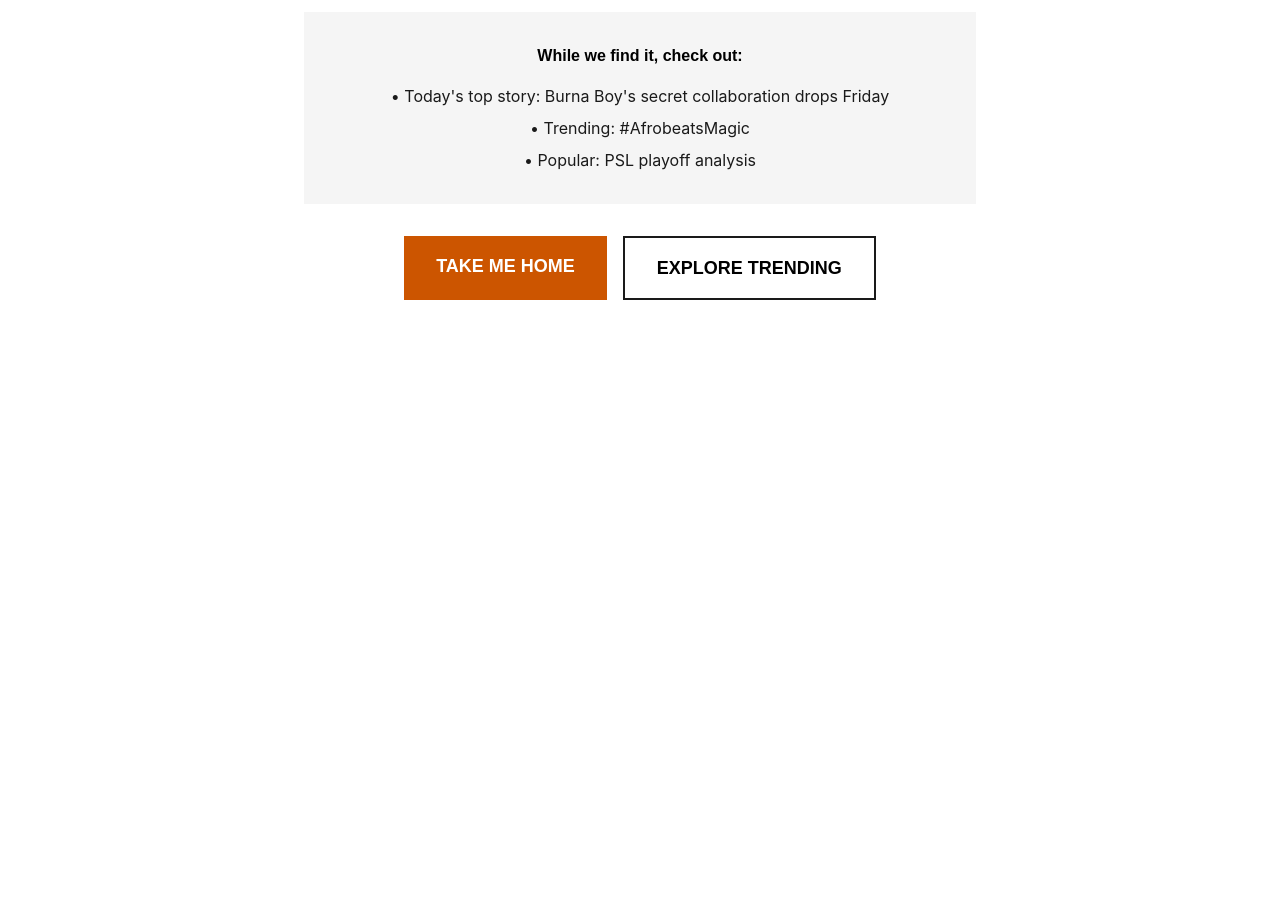
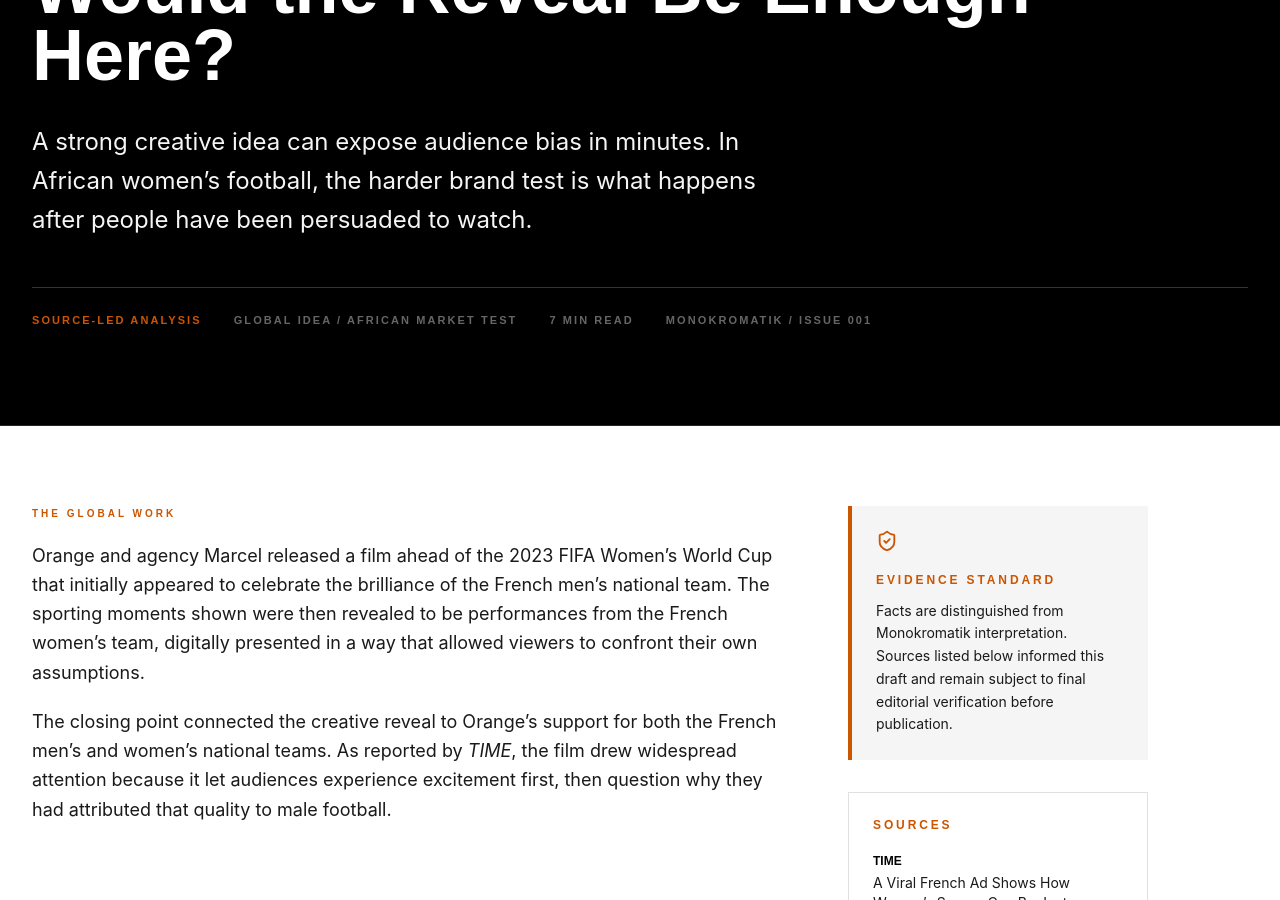
Before and after one commit to sshangasi-ux/monokromatik-production, a Next.js app: page /issues/001/will-it-land-orange-womens-football in a window 1280 px wide. Before the commit this address had no page. Shown: the part 400-1300 px from the top of the page. Before the commit the page ends 800 px from the top, so only its background shows below. Built offline with nearby package versions, Linux system fonts and the light colour scheme.

Commit message:
feat: add first Will It Land analysis draft

```diff
--- /dev/null
+++ b/app/issues/001/will-it-land-orange-womens-football/page.tsx
@@ -0,0 +1,65 @@
+import IssueFeature, { FeatureSection, PullQuote } from '../../../components/IssueFeature';
+
+const sources = [
+  {
+    publisher: 'TIME',
+    label: 'A Viral French Ad Shows How Women’s Soccer Can Be Just as Exciting as Men’s',
+    href: 'https://time.com/6295047/viral-france-advertisement-soccer-gender-orange/',
+    use: 'Referenced account of the Orange and Marcel film, its reveal and its stated sponsorship message.',
+  },
+];
+
+export default function WillItLandOrangePage() {
+  return (
+    <IssueFeature
+      franchise="WILL IT LAND? / RELEVANCE TEST 001"
+      title="Orange WoMen’s Football: Would the Reveal Be Enough Here?"
+      standfirst="A strong creative idea can expose audience bias in minutes. In African women’s football, the harder brand test is what happens after people have been persuaded to watch."
+      market="GLOBAL IDEA / AFRICAN MARKET TEST"
+      readingTime="7 MIN READ"
+      evidence="SOURCE-LED ANALYSIS"
+      sources={sources}
+      next={{ label: 'Brand Weather: Four Signals Shaping African Influence Now', href: '/issues/001/brand-weather' }}
+    >
+      <FeatureSection title="The global work">
+        <p>Orange and agency Marcel released a film ahead of the 2023 FIFA Women’s World Cup that initially appeared to celebrate the brilliance of the French men’s national team. The sporting moments shown were then revealed to be performances from the French women’s team, digitally presented in a way that allowed viewers to confront their own assumptions.</p>
+        <p>The closing point connected the creative reveal to Orange’s support for both the French men’s and women’s national teams. As reported by <em>TIME</em>, the film drew widespread attention because it let audiences experience excitement first, then question why they had attributed that quality to male football.</p>
+      </FeatureSection>
+
+      <PullQuote>The creative idea is elegant because the audience supplies the assumption before the brand supplies the correction.</PullQuote>
+
+      <FeatureSection title="Why this is powerful">
+        <p>Much sponsorship communication treats equality as a declared value: the brand says it supports women’s sport and presents an inclusive statement at the close. Orange’s work was sharper because the message was built into the viewing experience.</p>
+        <p>It recognised a behavioural truth: sporting performance is often evaluated through assumptions about who is performing. The reveal was therefore not simply an executional flourish; it was the strategic mechanism.</p>
+        <p>That is why the idea is worth testing rather than only admiring. The stronger a piece of global creative work is, the more useful it becomes to ask whether the same problem, execution and sponsor role would carry meaning in another market.</p>
+      </FeatureSection>
+
+      <FeatureSection title="The African relevance test">
+        <p>The core human truth—women athletes being undervalued because of gendered assumptions—can resonate far beyond France. African women’s football also operates within questions of visibility, access, investment and recognition. But local relevance would not come from repeating the reveal and treating adaptation as strategy.</p>
+        <p>An African-market version would need to answer more demanding questions. Which women’s team or competition is the brand demonstrably supporting? Can audiences consistently discover and view the games? Are participants gaining opportunities connected to the sponsor’s claim? Are athletes receiving the profile, resources and commercial regard consistent with the campaign message?</p>
+        <p>This is where global creative admiration and African brand accountability separate. A perception-changing film may open attention; it cannot substitute for conditions that allow the sport to grow.</p>
+      </FeatureSection>
+
+      <PullQuote>In an African market, a brand cannot only say women’s football deserves attention. It has to help make attention possible.</PullQuote>
+
+      <FeatureSection title="What would need adapting">
+        <p><strong>The cultural tension:</strong> the local story should begin with real barriers and perceptions experienced by athletes and audiences in the selected market, rather than assuming the French insight transfers unchanged.</p>
+        <p><strong>The property:</strong> the brand must establish a genuine connection to a women’s national team, league, club, tournament or development system. Without that, advocacy risks becoming temporary attention.</p>
+        <p><strong>The distribution reality:</strong> a film about visibility needs a visibility plan. Broadcast, streaming, match attendance, creator storytelling and community access would matter as much as the hero film.</p>
+        <p><strong>The measure of success:</strong> the test cannot be views alone. Relevant measures may include match discovery, attendance, participation, content completion, sponsor recognition, athlete profile and sustained investment, subject to verified data.</p>
+      </FeatureSection>
+
+      <FeatureSection title="The Monokromatik verdict">
+        <p><strong>Would the insight land?</strong> Yes. Bias in how sporting quality is valued is not confined to France.</p>
+        <p><strong>Would the execution travel unchanged?</strong> No. A local version would need to be built with athletes, competitions and audience realities from the market in question, not merely re-cast around a borrowed device.</p>
+        <p><strong>Would a sponsor earn credibility through the film alone?</strong> No. In African women’s football, the strongest brand position would connect provocation to practical visibility and sustained support.</p>
+        <p>Orange and Marcel created a useful global reference because the film converted assumption into self-recognition. The opportunity for an Africa-facing sponsor is to go further: use creative intelligence not only to expose what audiences overlook, but to support what they can keep watching.</p>
+      </FeatureSection>
+
+      <FeatureSection title="Confidence and next research required">
+        <p>This feature is an editorial relevance-test draft, not a claim that Orange has proposed or implemented this campaign in an African market. The original campaign mechanics and response are based on the cited contemporary reporting.</p>
+        <p>Before publication, Monokromatik should select one launch market for the local test, confirm official women’s football property and sponsor context in that market, and commission at least one informed local voice to strengthen the analysis.</p>
+      </FeatureSection>
+    </IssueFeature>
+  );
+}
```
